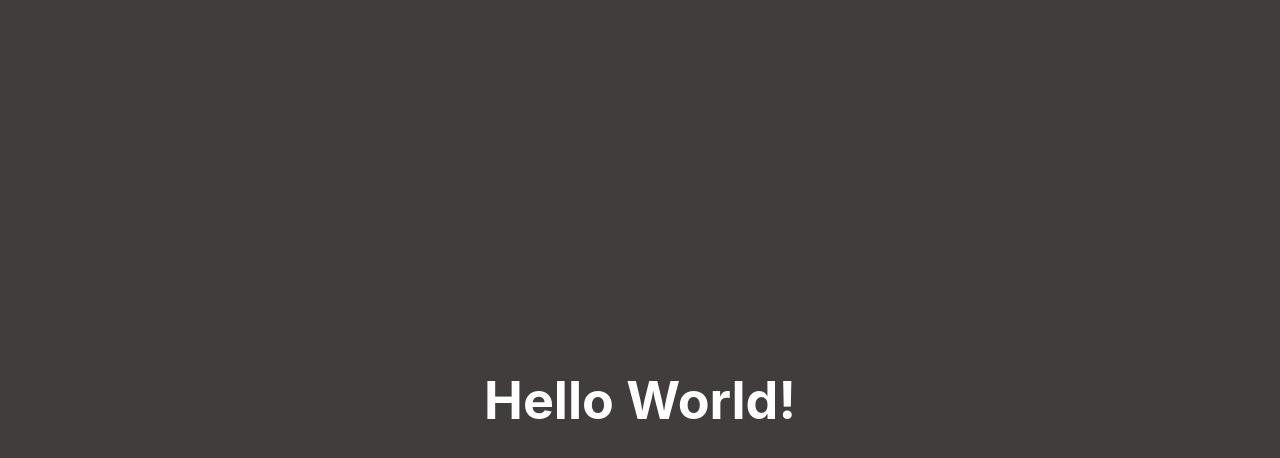
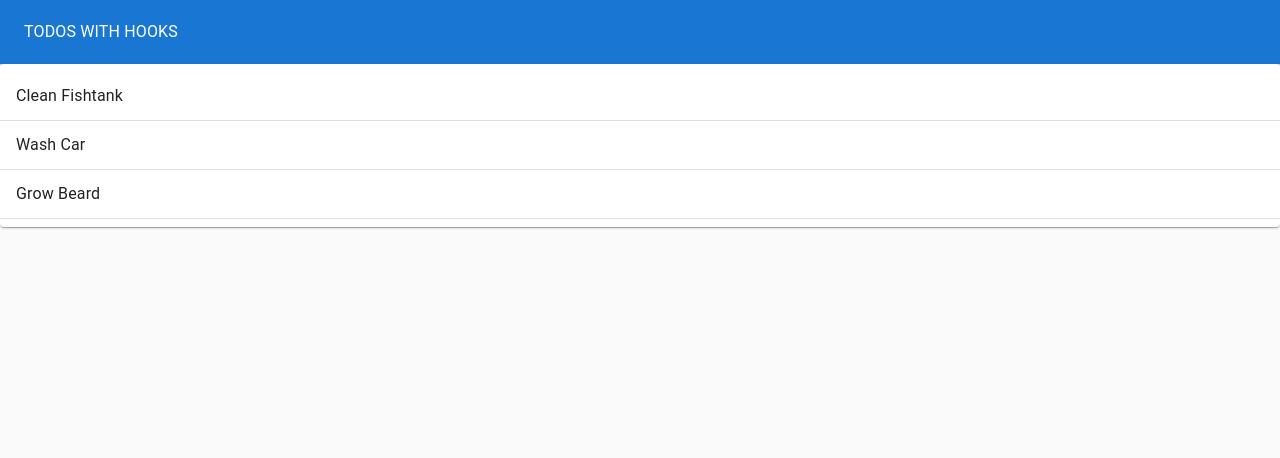
Before and after one commit to ereninc/ToDo-App-ReactJS--MaterialUI-, a React (Create React App) app: page / in a window 1280 px wide. Shown: the top 458 px of the page. Built offline with nearby package versions, Linux system fonts and the light colour scheme.

Commit message:
TodoApp - TodoList update

```diff
--- a/src/App.js
+++ b/src/App.js
@@ -1,13 +1,8 @@
 import "./App.css";
+import TodoApp from "./pages/TodoPage/TodoApp";
 
 function App() {
-  return (
-    <div className="App">
-      <header className="App-header">
-        <h1>Hello World!</h1>
-      </header>
-    </div>
-  );
+  return <TodoApp />;
 }
 
 export default App;
--- /dev/null
+++ b/src/pages/TodoPage/TodoApp.jsx
@@ -0,0 +1,31 @@
+import React, { useState } from "react";
+import { Typography, Paper, AppBar, Toolbar, Grid } from "@mui/material";
+import TodoList from "./TodoList";
+
+export default function TodoApp() {
+  const [todos, setTodos] = useState([
+    { id: 1, task: "Clean Fishtank", completed: false },
+    { id: 2, task: "Wash Car", completed: true },
+    { id: 3, task: "Grow Beard", completed: false },
+  ]);
+
+  return (
+    <Paper
+      style={{
+        padding: 0,
+        margin: 0,
+        height: "100vh",
+        backgroundColor: "#fafafa",
+      }}
+      elevation={0}
+    >
+      <AppBar color="primary" position="static" style={{ height: "64px" }}>
+        <Toolbar>
+          <Typography color="inherit">TODOS WITH HOOKS</Typography>
+        </Toolbar>
+      </AppBar>
+
+      <TodoList todos={todos} />
+    </Paper>
+  );
+}
--- /dev/null
+++ b/src/pages/TodoPage/TodoList.jsx
@@ -0,0 +1,19 @@
+import React from "react";
+import { Paper, List, ListItem, ListItemText, Divider } from "@mui/material";
+
+export default function TodoList(props) {
+  return (
+    <Paper>
+      <List>
+        {props.todos.map((todo) => (
+          <>
+            <ListItem key={todo.id}>
+              <ListItemText>{todo.task}</ListItemText>
+            </ListItem>
+            <Divider />
+          </>
+        ))}
+      </List>
+    </Paper>
+  );
+}
```
Also changed, not shown: src/pages/TodoPage/styles/TodoApp.css (added), 1 other file (tests, documents, lock files or other folders).
